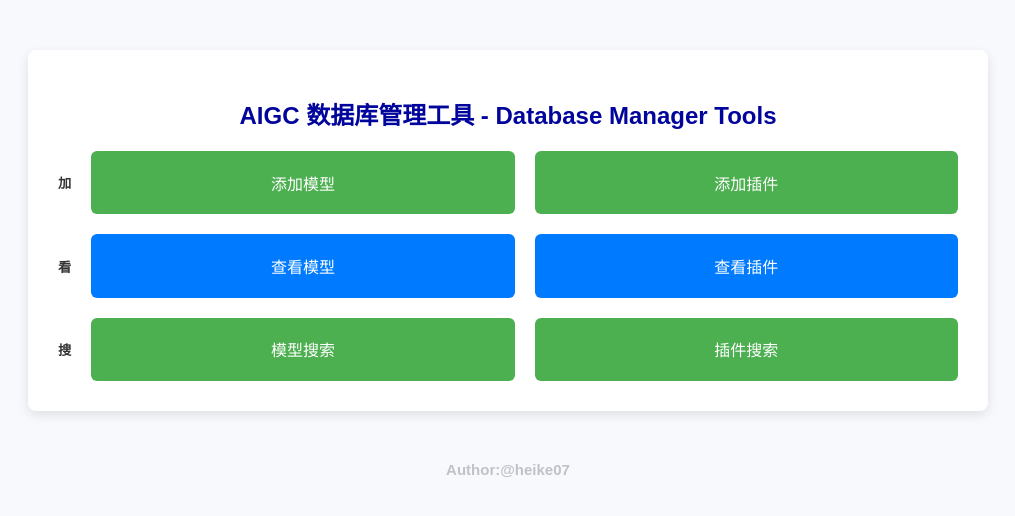
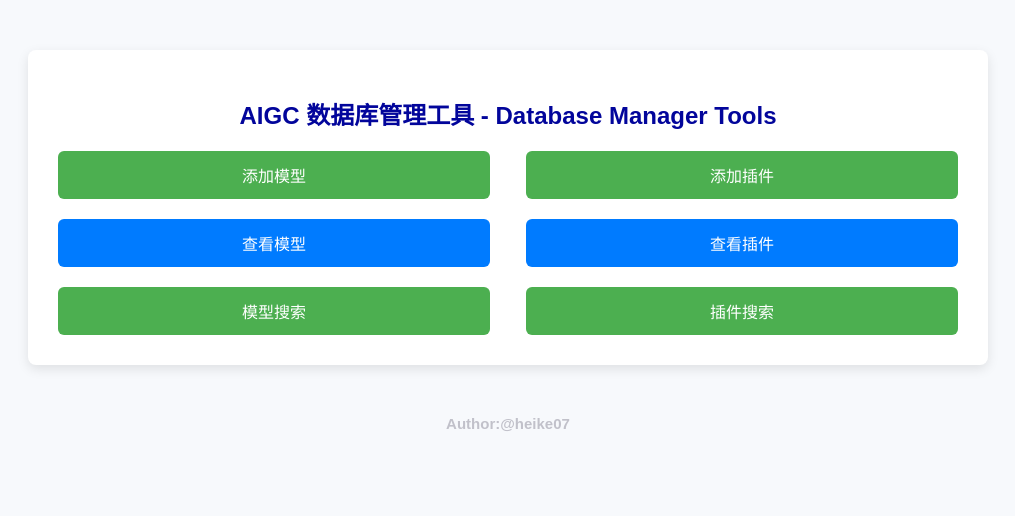
Before and after one commit to heike-07/AI-Manager-Dbs, a Flask app: page / in a window 1280 px wide. Shown: the top 516 px of the page, without its empty margins (132-1147 px from the left). Run offline with Flask 3, Linux system fonts and the light colour scheme; parts of the project's set-up code (start-up, migrations or seed data) failed here and were passed over; some libraries are stand-ins or nearby versions.

Commit message:
调整样式

```diff
--- a/templates/index.html
+++ b/templates/index.html
@@ -35,8 +35,8 @@
             text-align: center;
             color: #c1c1ca;
             font-size: 15px;
-            margin-bottom: 10px;
-            margin-top: 10px;
+            margin-bottom: 5px;
+            margin-top: 5px;
         }
 
         .form-section {
@@ -190,17 +190,14 @@
 
         <!-- 按钮横排 -->
         <div class="button-container">
-            <h5>加</h5>
             <button id="openModelModalBtn">添加模型</button>
             <button id="openPluginModalBtn">添加插件</button>
         </div>
         <div class="button-container">
-            <h5>看</h5>
             <button onclick="window.location.href='{{ url_for('models') }}';" class="button2">查看模型</button>
             <button onclick="window.location.href='{{ url_for('plugins') }}';"class="button2">查看插件</button>
         </div>
         <div class="button-container">
-            <h5>搜</h5>
             <button onclick="window.location.href='{{ url_for('search1') }}';">模型搜索</button>
             <button onclick="window.location.href='{{ url_for('search2') }}';">插件搜索</button>
         </div>
```
